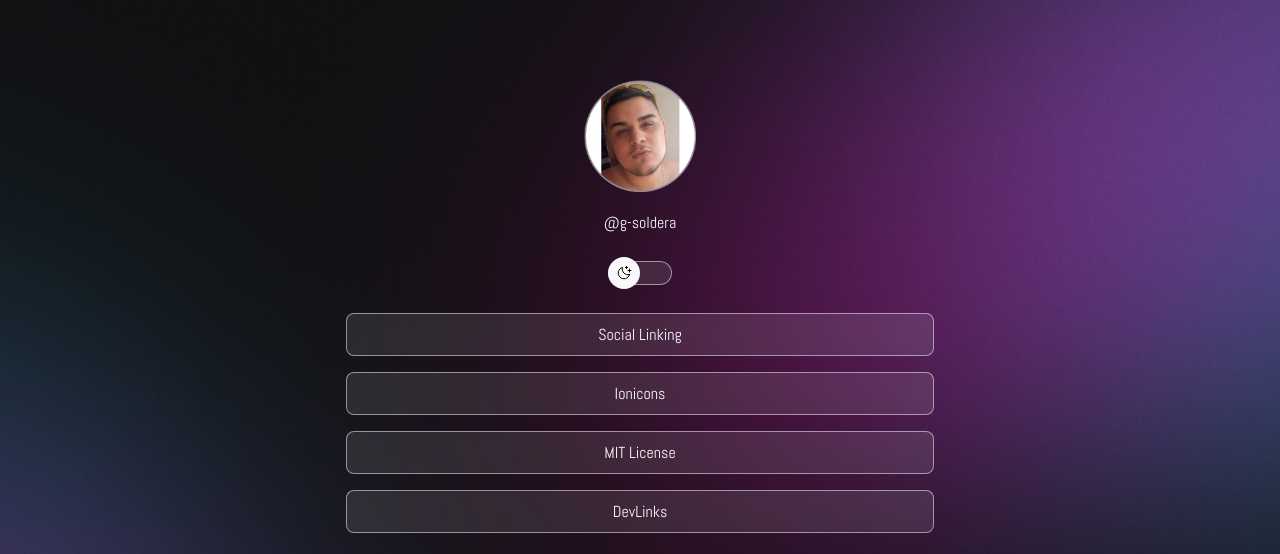
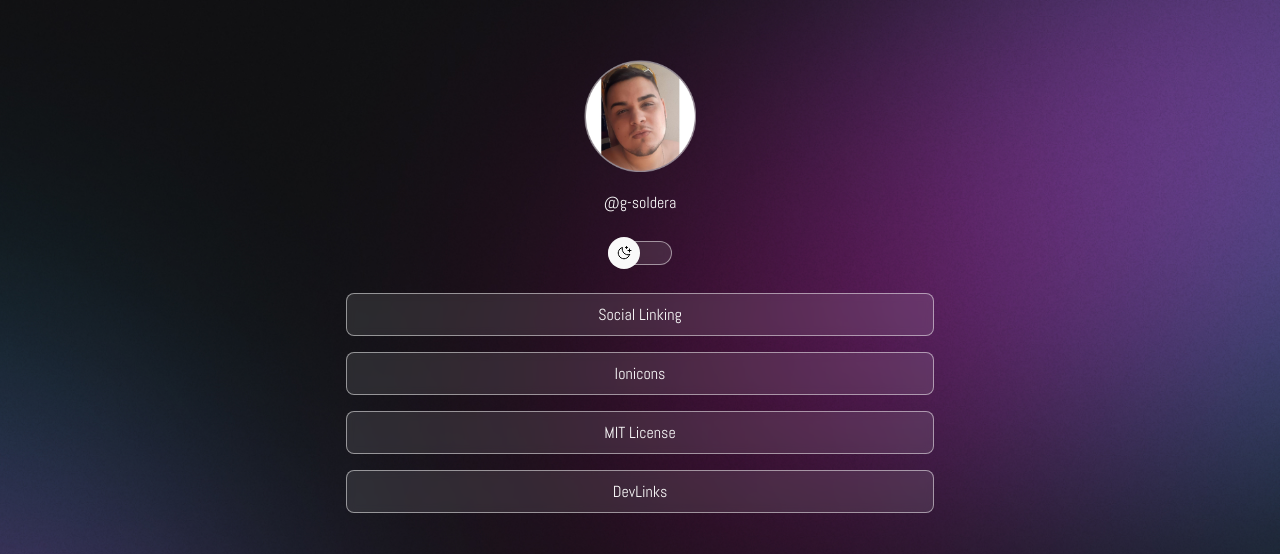
Before and after one commit to g-soldera/social-linking, a plain HTML site: page index.html in a window 1280 px wide. Shown: the top 554 px of the page. Drawn offline with nearby package versions, Linux system fonts and the light colour scheme.

Commit message:
reduced paddin-top from container

```diff
--- a/style.css
+++ b/style.css
@@ -49,7 +49,7 @@ body {
   /* height: 712px;
   border: 1px solid var(--text-color); */
   margin: auto;
-  padding-top: 56px;
+  padding-top: 36px;
 }
 
 #profile {
```
